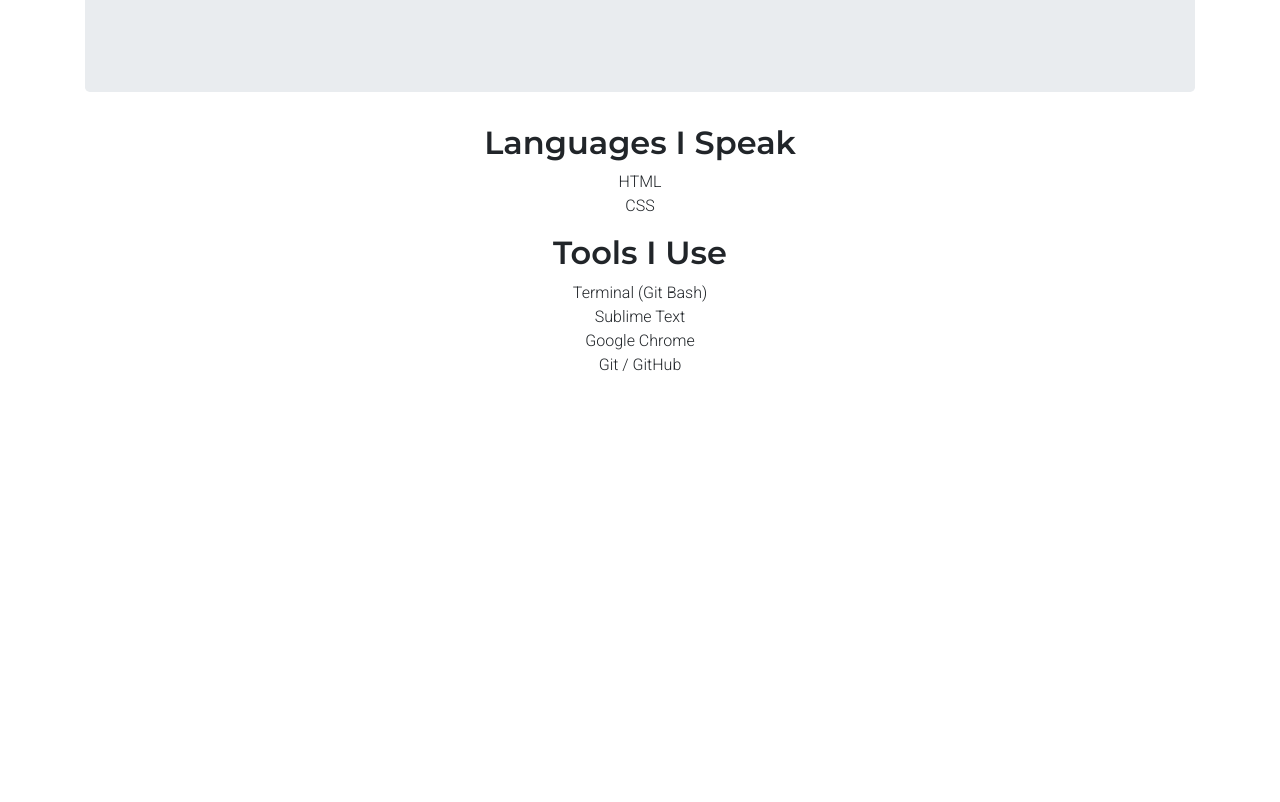
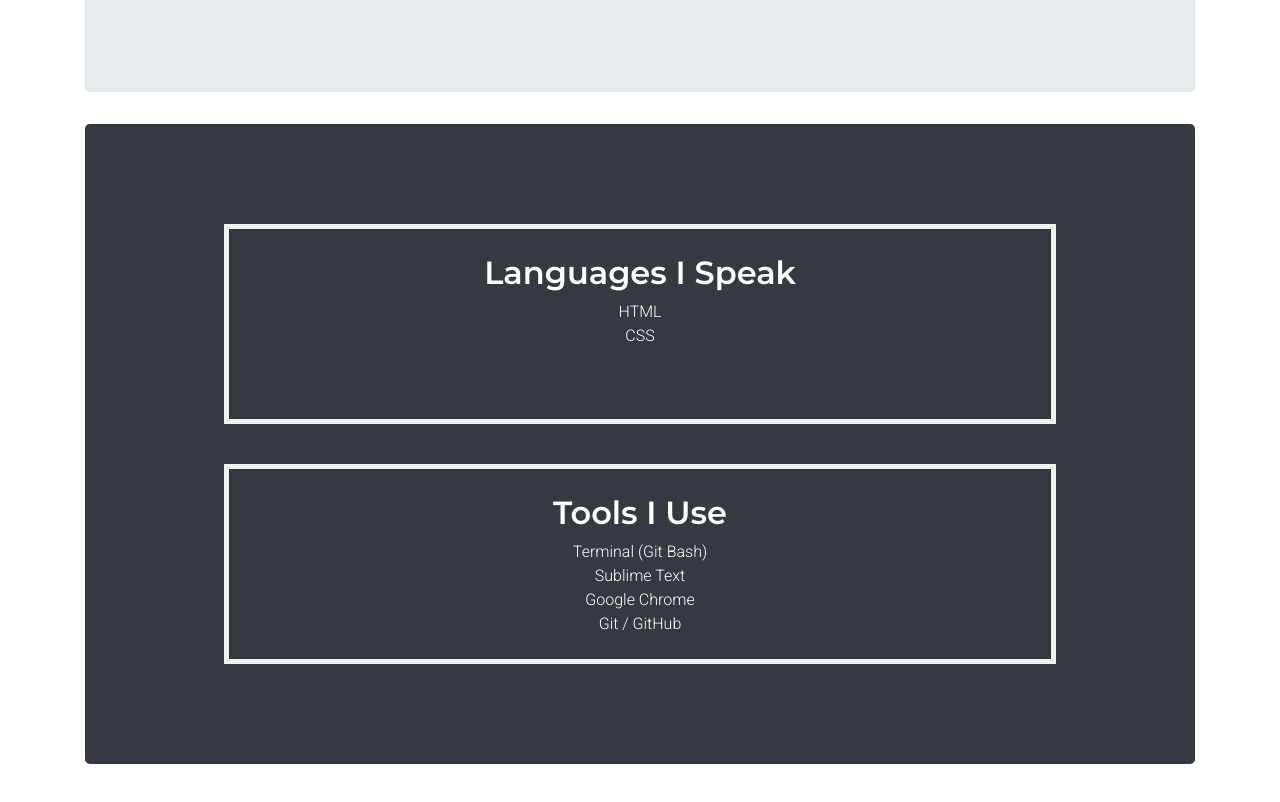
Before and after one commit to dylan2113/fcb-portfolio, a plain HTML site: page index.html in a window 1280 px wide. Shown: the part 620-1422 px from the top of the page. Before the commit the page ends 1013 px from the top, so only its background shows below. Drawn offline with nearby package versions, Linux system fonts and the light colour scheme.

Commit message:
Create a nice and clean layout for the gallery section

```diff
--- a/css/style.css
+++ b/css/style.css
@@ -17,7 +17,8 @@ ul {
 	padding: 0;
 }
 
-#landing {
+#landing,
+#gallery {
 	height: 80vh;
 	/* Center the elements vertically */
 	display: flex;
@@ -25,3 +26,17 @@ ul {
 	justify-content: center;
 	align-items: center;
 }
+
+#gallery {
+	border-radius: .3rem;
+}
+
+.tools {
+	color: white;
+	/* Create a nice and clean section for tools */
+	padding: 25px;
+	height: 200px;
+	border: 5px solid #f2f2f2;
+	margin: 20px;
+	width: 75%;
+}
--- a/index.html
+++ b/index.html
@@ -54,8 +54,7 @@
 			<h2>Web Developer Portfolio</h2>
 			<img src="images/avatar.jpg">
 		</section>
-		<section id="gallery" class="text-center">
-
+		<section id="gallery" class="text-center bg-dark mb-5">
 			<div class="tools">
 				<h2>Languages I Speak</h2>
 				<ul>
```
